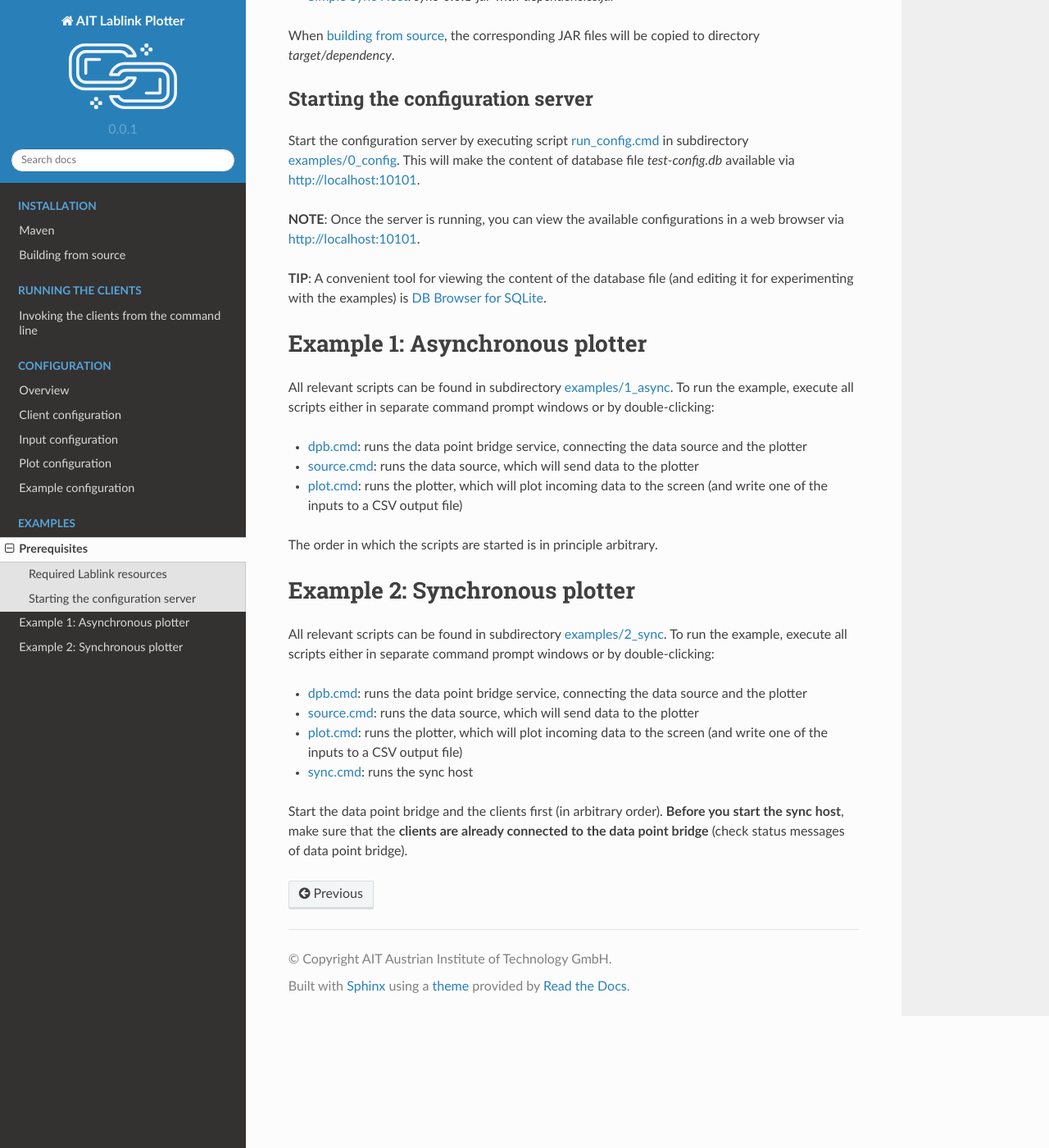
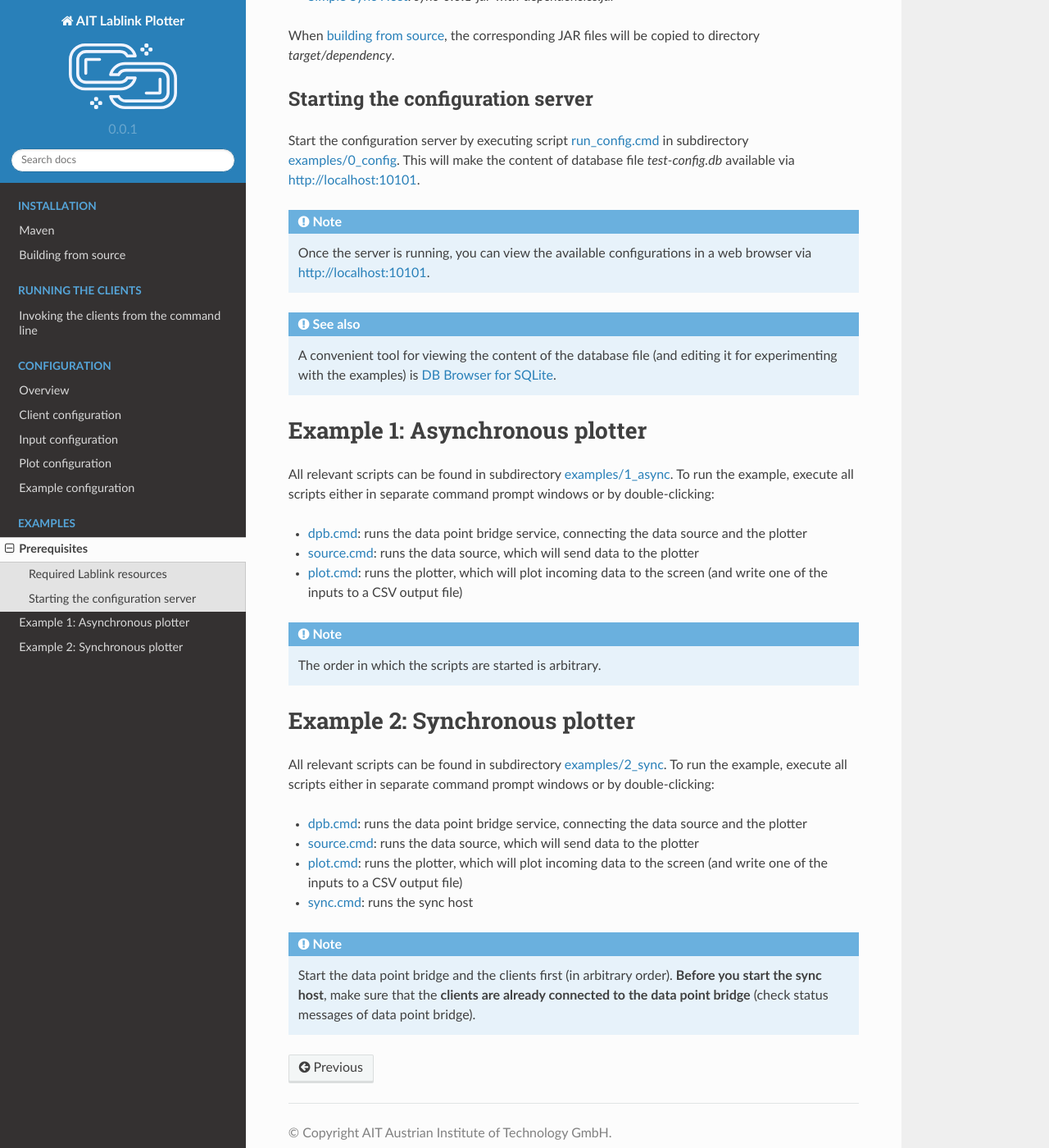
Before and after one commit to AIT-Lablink/lablink-plotter, a Sphinx documentation site: the page built from docs/examples.rst, in a window 1280 px wide and 1400 px high, scrolled down 328 px. Shown: the whole window at 82% size. Built offline with Sphinx 7.4.7 and the Read the Docs theme 2.0.0, drawn with Linux system fonts in a browser that asks for light colours.

Commit message:
Improve formatting

```diff
--- a/docs/examples.rst
+++ b/docs/examples.rst
@@ -19,11 +19,9 @@ Starting the configuration server
 Start the configuration server by executing script :github_blob:`run_config.cmd <examples/0_config/run_config.cmd>` in subdirectory :github_tree:`examples/0_config`.
 This will make the content of database file *test-config.db* available via http://localhost:10101.
 
-**NOTE**:
-Once the server is running, you can view the available configurations in a web browser via http://localhost:10101.
+.. note:: Once the server is running, you can view the available configurations in a web browser via http://localhost:10101.
 
-**TIP**:
-A convenient tool for viewing the content of the database file (and editing it for experimenting with the examples) is `DB Browser for SQLite <https://sqlitebrowser.org/>`_.
+.. seealso:: A convenient tool for viewing the content of the database file (and editing it for experimenting with the examples) is `DB Browser for SQLite <https://sqlitebrowser.org/>`_.
 
 Example 1: Asynchronous plotter
 ===============================
@@ -35,7 +33,7 @@ To run the example, execute all scripts either in separate command prompt window
 * :github_blob:`source.cmd <examples/1_async/source.cmd>`: runs the data source, which will send data to the plotter
 * :github_blob:`plot.cmd <examples/1_async/plot.cmd>`: runs the plotter, which will plot incoming data to the screen (and write one of the inputs to a CSV output file)
 
-The order in which the scripts are started is in principle arbitrary.
+.. note:: The order in which the scripts are started is arbitrary.
 
 Example 2: Synchronous plotter
 ==============================
@@ -48,5 +46,5 @@ To run the example, execute all scripts either in separate command prompt window
 * :github_blob:`plot.cmd <examples/2_sync/plot.cmd>`: runs the plotter, which will plot incoming data to the screen (and write one of the inputs to a CSV output file)
 * :github_blob:`sync.cmd <examples/2_sync/sync.cmd>`: runs the sync host
 
-Start the data point bridge and the clients first (in arbitrary order).
-**Before you start the sync host**, make sure that the **clients are already connected to the data point bridge** (check status messages of data point bridge).
+.. note:: Start the data point bridge and the clients first (in arbitrary order).
+  **Before you start the sync host**, make sure that the **clients are already connected to the data point bridge** (check status messages of data point bridge).
```
Also changed, not shown: docs/configuration.rst (+36 -32 lines).
